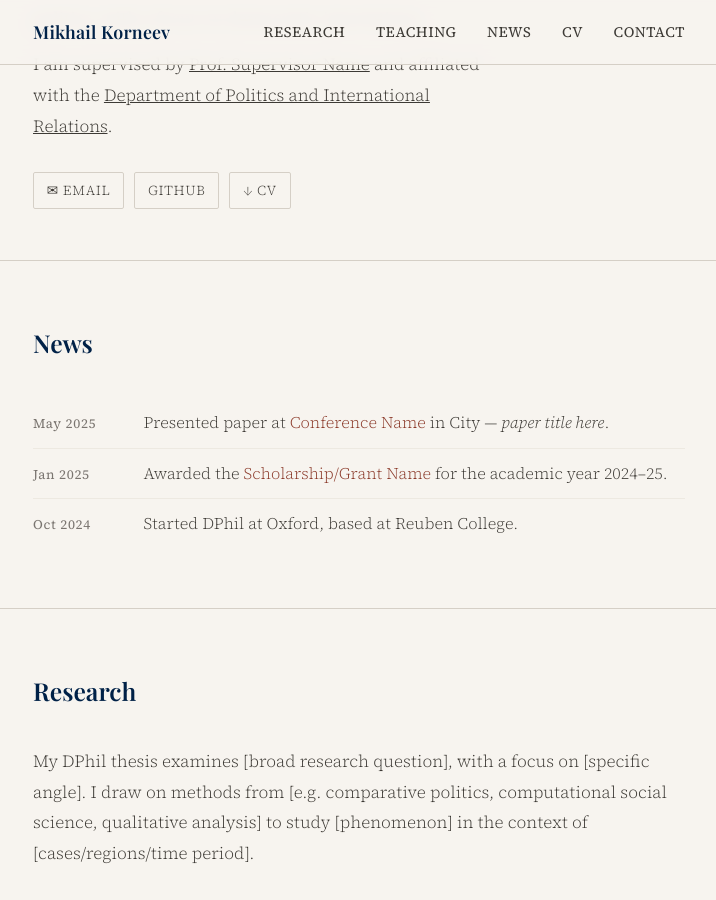
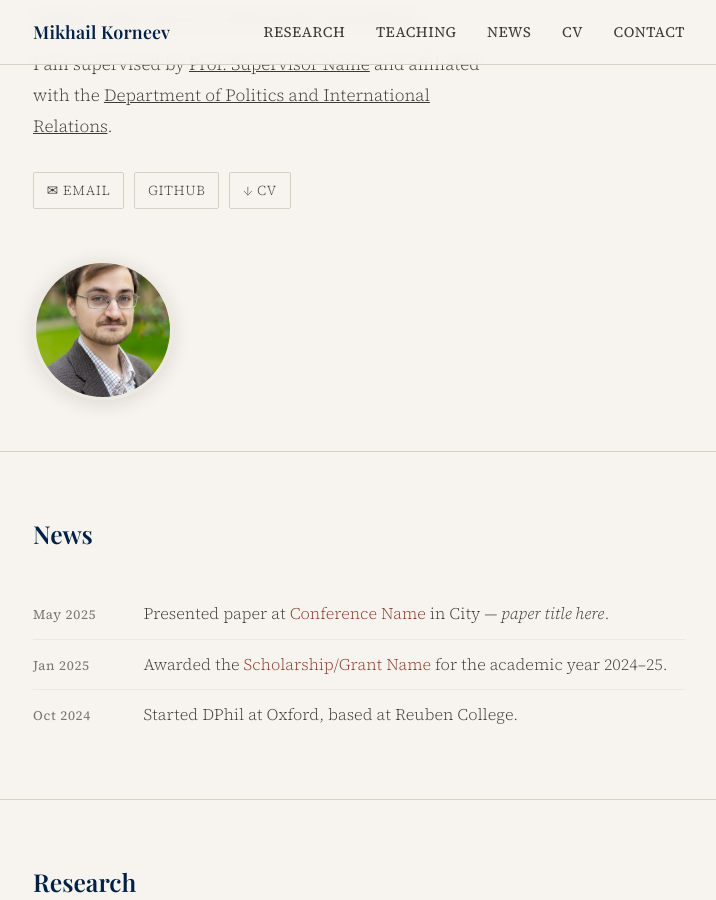
Before and after one commit to mik-kor/mik-kor.github.io, a Jekyll site: the page built from index.html, in a window 1280 px wide and 900 px high, scrolled down 421 px. Shown: the whole window, without its empty margins (281-997 px from the left). Built offline with Jekyll 4.4.1, drawn with Linux system fonts in a browser that asks for light colours; some web fonts are replaced.

Commit message:
updated image

```diff
--- a/index.html
+++ b/index.html
@@ -57,11 +57,9 @@ layout: default
     <div class="hero-photo-placeholder" aria-hidden="true">
       {{ site.author.name | slice: 0 }}
     </div>
-    <!-- Uncomment once you add your photo:
     <img src="{{ '/assets/images/photo.jpg' | relative_url }}"
-         alt="{{ site.author.name }}"
-         class="hero-photo" />
-    -->
+       alt="{{ site.author.name }}"
+       class="hero-photo" />
   </div>
 </section>
 
```
